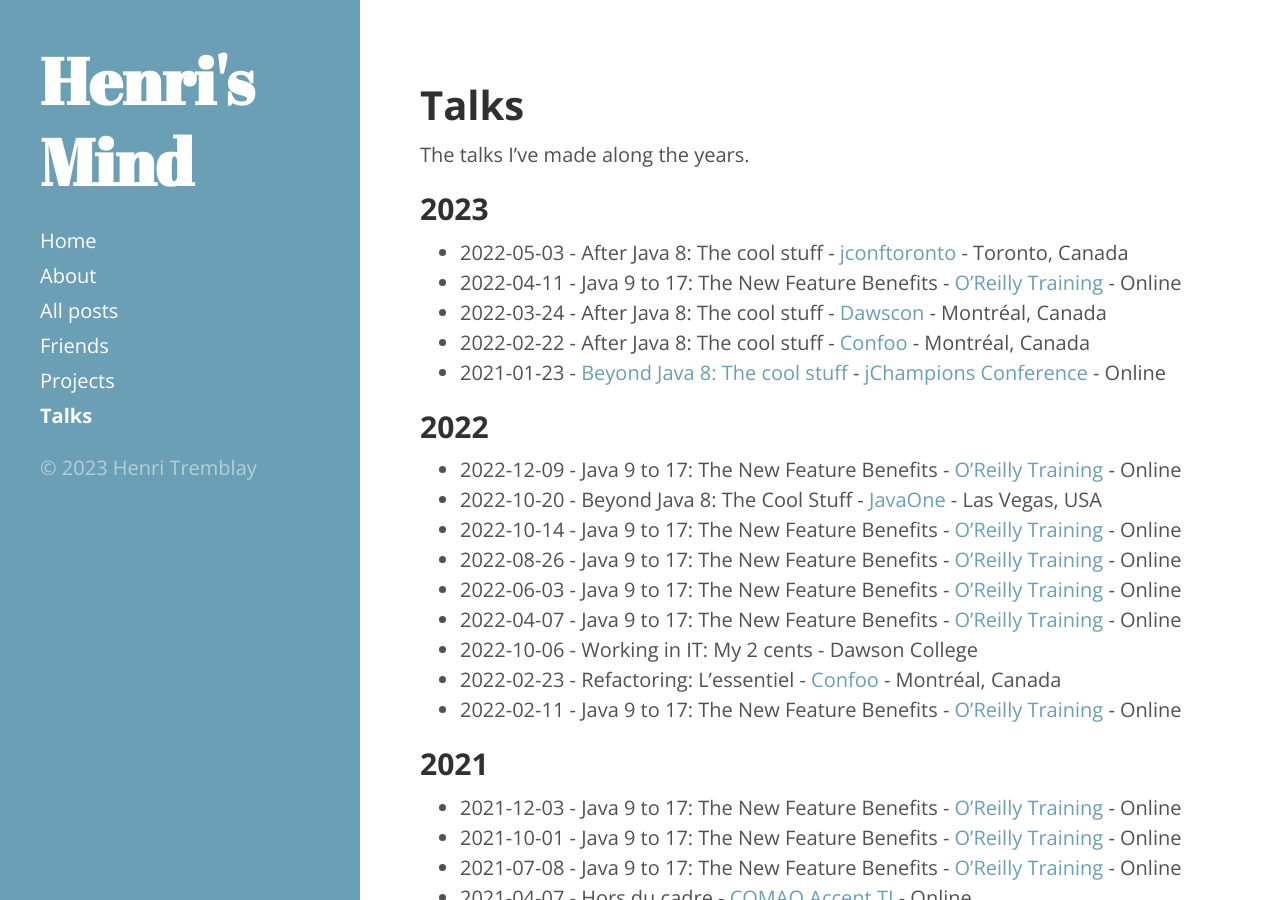
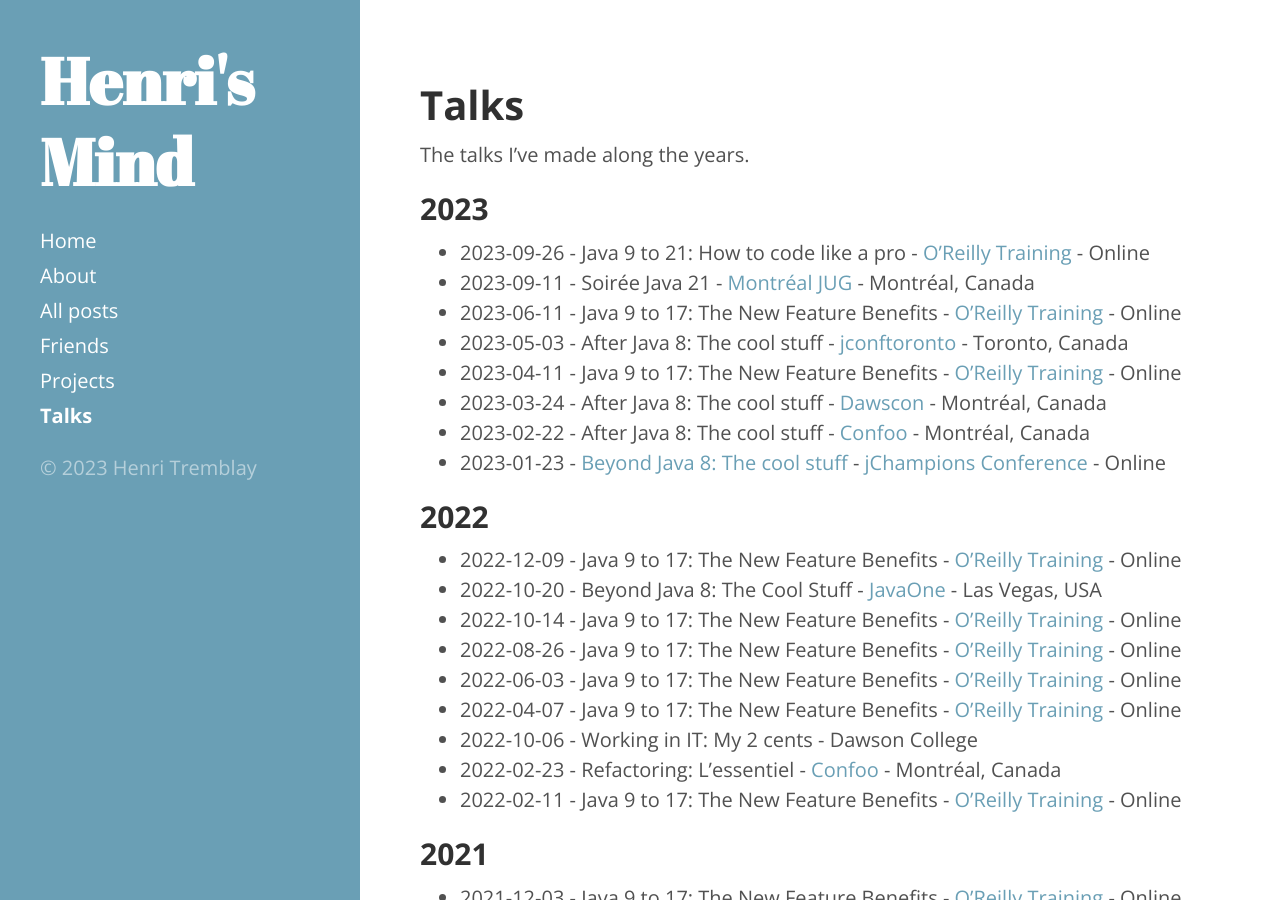
Before and after one commit to henri-tremblay/henri.github.io, a Jekyll site: the page built from talks.md, in a window 1280 px wide and 900 px high. Built offline with Jekyll 4.4.1, drawn with Linux system fonts in a browser that asks for light colours.

Commit message:
2023 latest talks

```diff
--- a/talks.md
+++ b/talks.md
@@ -7,11 +7,14 @@ The talks I've made along the years.
 
 ## 2023
 
-* 2022-05-03 - After Java 8: The cool stuff - [jconftoronto](https://2023.jconftoronto.dev/) - Toronto, Canada
-* 2022-04-11 - Java 9 to 17: The New Feature Benefits - [O'Reilly Training](https://www.oreilly.com/live-training/) - Online
-* 2022-03-24 - After Java 8: The cool stuff - [Dawscon](https://www.dawsoncollege.qc.ca/dawscon/) - Montréal, Canada
-* 2022-02-22 - After Java 8: The cool stuff - [Confoo](https://confoo.ca) - Montréal, Canada
-* 2021-01-23 - [Beyond Java 8: The cool stuff](https://www.youtube.com/watch?v=5AexTfwCtDY) - [jChampions Conference](https://jchampionsconf.com/) - Online
+* 2023-09-26 - Java 9 to 21: How to code like a pro - [O'Reilly Training](https://www.oreilly.com/live-training/) - Online
+* 2023-09-11 - Soirée Java 21 - [Montréal JUG](http://www.montreal-jug.org) - Montréal, Canada
+* 2023-06-11 - Java 9 to 17: The New Feature Benefits - [O'Reilly Training](https://www.oreilly.com/live-training/) - Online
+* 2023-05-03 - After Java 8: The cool stuff - [jconftoronto](https://2023.jconftoronto.dev/) - Toronto, Canada
+* 2023-04-11 - Java 9 to 17: The New Feature Benefits - [O'Reilly Training](https://www.oreilly.com/live-training/) - Online
+* 2023-03-24 - After Java 8: The cool stuff - [Dawscon](https://www.dawsoncollege.qc.ca/dawscon/) - Montréal, Canada
+* 2023-02-22 - After Java 8: The cool stuff - [Confoo](https://confoo.ca) - Montréal, Canada
+* 2023-01-23 - [Beyond Java 8: The cool stuff](https://www.youtube.com/watch?v=5AexTfwCtDY) - [jChampions Conference](https://jchampionsconf.com/) - Online
 
 ## 2022
 
```
